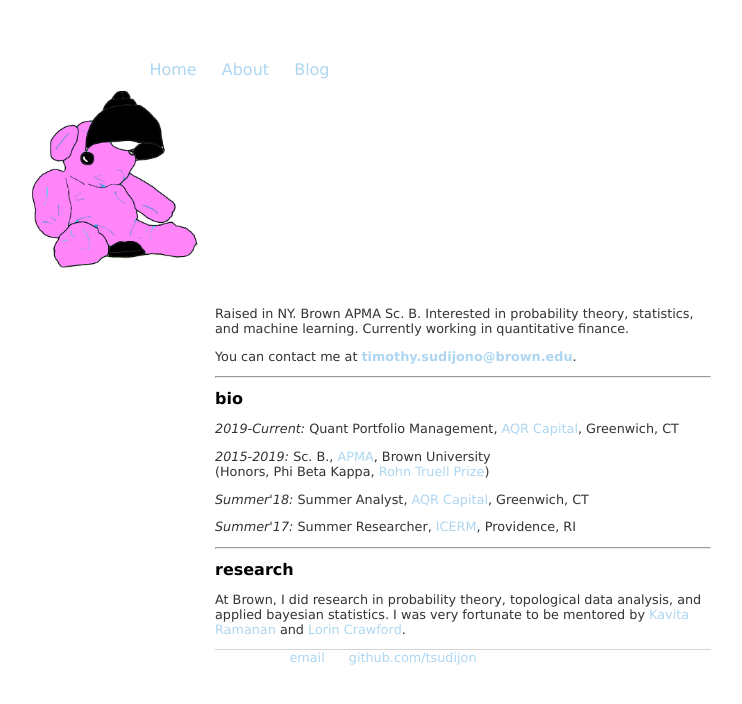
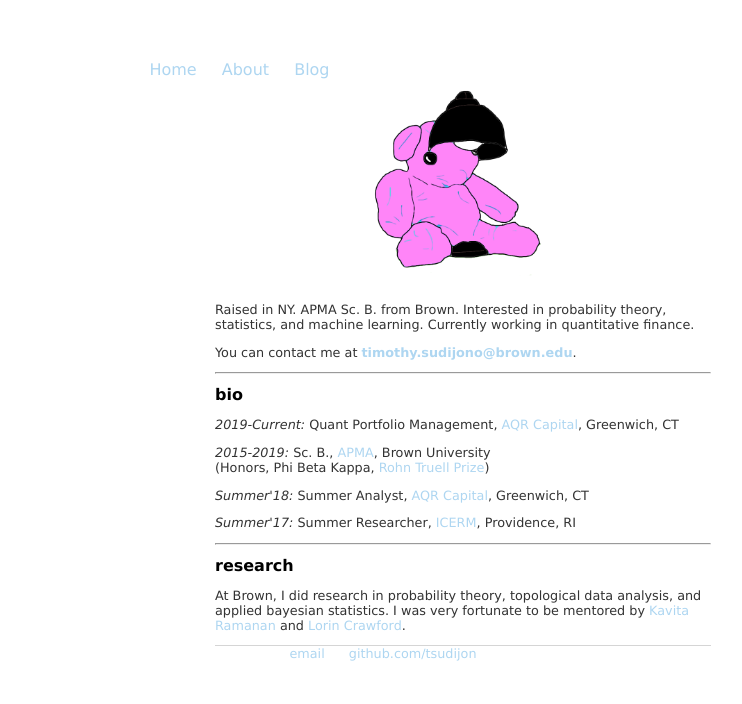
Before and after one commit to tsudijon/tsudijon.github.io, a Jekyll site: the page built from about/index.html, in a window 1280 px wide. Shown: the top 704 px of the page, without its empty margins (185-927 px from the left). Built offline with Jekyll 4.4.1, drawn with Linux system fonts in a browser that asks for light colours.

```diff
--- a/about/index.html
+++ b/about/index.html
@@ -4,10 +4,10 @@
 ---
 <div class="blurb">
     <a href="https://sdimp.github.io/">
-        <img src="\images\blueno.png" alt=" photo" class="blueno" alt="Blueno, by S. Nadimpalli">
+        <img src="\images\blueno.png" alt=" photo" class="center" alt="Blueno, by S. Nadimpalli">
     </a>
 
-	<p> Raised in NY. Brown APMA Sc. B. Interested in probability theory, statistics, and machine learning. Currently working in quantitative finance. </p>
+	<p> Raised in NY. APMA Sc. B. from Brown. Interested in probability theory, statistics, and machine learning. Currently working in quantitative finance. </p>
 
 	<p> You can contact me at <a href="mailto:timothy.sudijono@alumni.brown.edu"><strong>timothy.sudijono@brown.edu</strong></a>.</p>
 
```
Also changed, not shown: images/singapore.jpg (added).
